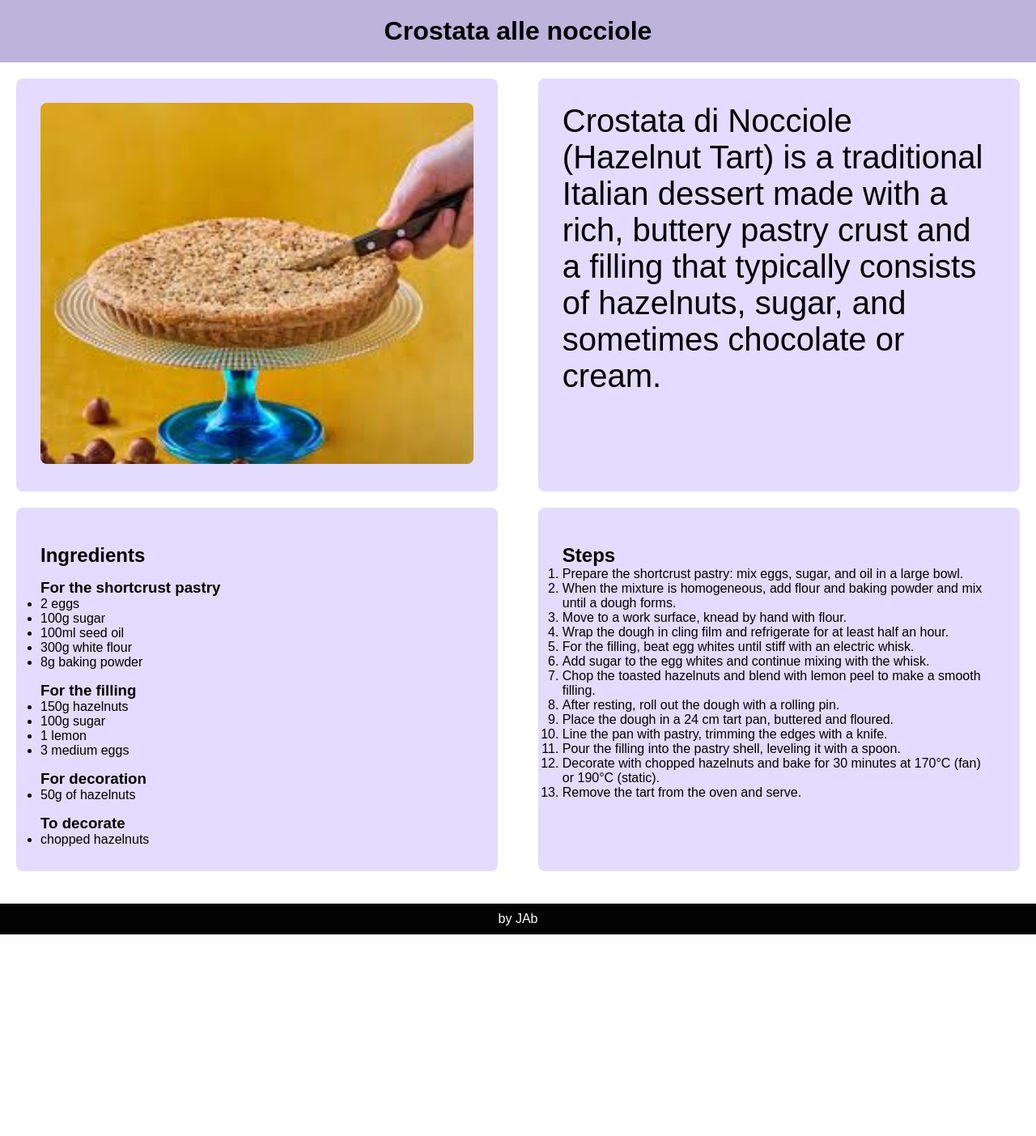
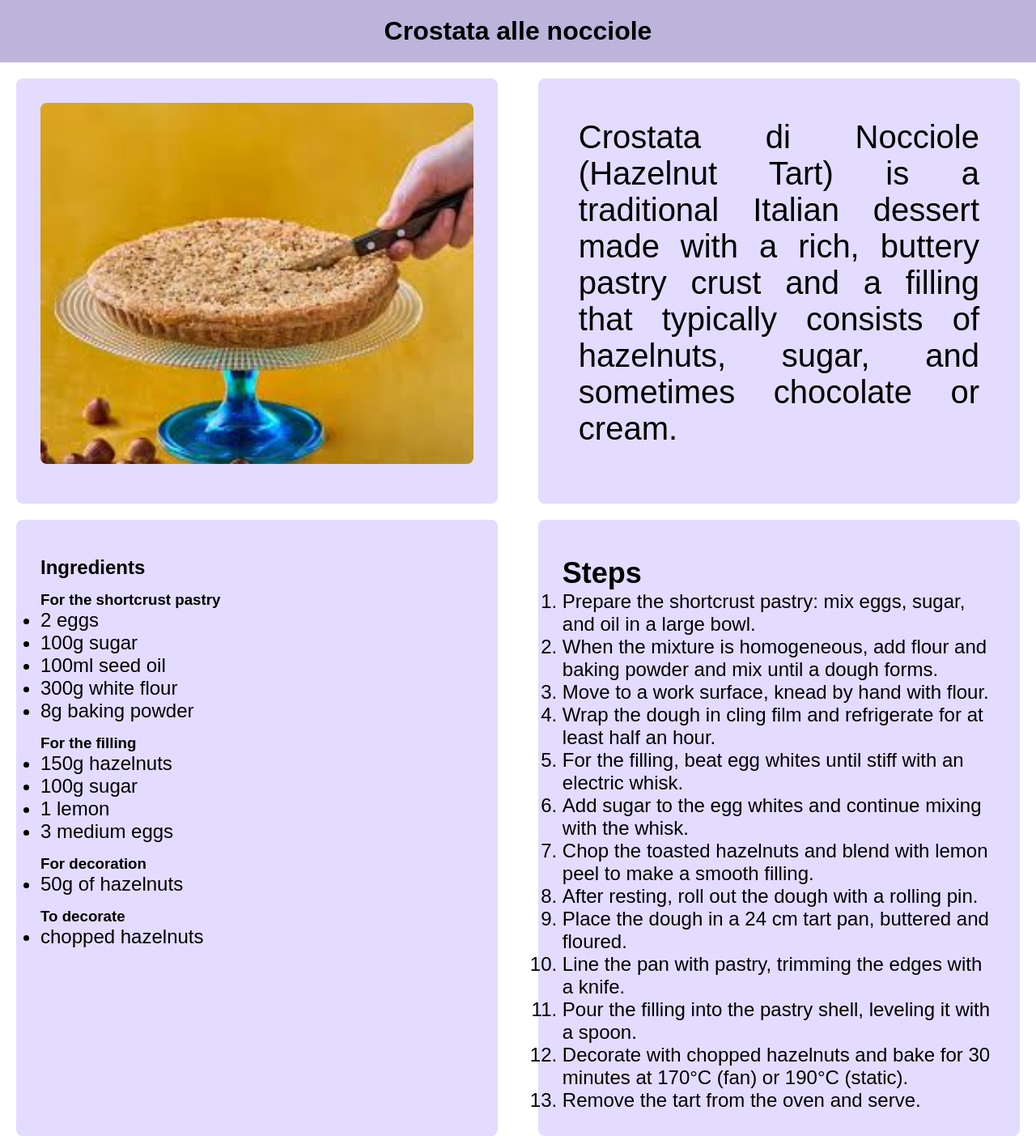
Before and after one commit to gr3yj0rd1/odin-recipes, a website: page recipes/crostata_alle_nocciole.html in a window 1280 px wide. Shown: the top 1403 px of the page at 81% size. Before the commit the page ends 1154 px from the top, so only its background shows below. Drawn offline with Linux system fonts and the light colour scheme; files that its build step writes are made by us from their sources; files whose address does not match are found by name.

Commit message:
fix: improved global readability

```diff
--- a/recipes/crostata_alle_nocciole.html
+++ b/recipes/crostata_alle_nocciole.html
@@ -49,10 +49,10 @@
                 </ul>
                 <h3>To decorate</h3>
                 <ul>
-                    <li>chopped hazelnuts</li>
+                    <li class="list">chopped hazelnuts</li>
                 </ul>
             </div>
-            <div class="box">
+            <div class="box list">
                 <h2>Steps</h2>
                 <ol>
                     <li>Prepare the shortcrust pastry: mix eggs, sugar, and oil in a large bowl.</li>
--- a/stylepages.css
+++ b/stylepages.css
@@ -39,6 +39,8 @@ h1 {
 
 .kicker {
     font-size: 40px;
+    text-align: justify;
+    padding: 20px;
 }
 
 img {
@@ -46,7 +48,11 @@ img {
     border-radius: 8px;
 }
 .list {
+    font-size: 24px;
+}
 
+.box .list {
+    font-size: 24px;
 }
 
 .text {
```
Also changed, not shown: recipes/focaccia.html (+1 -1 lines), recipes/pasta_alla_norma.html (+1 -1 lines).
